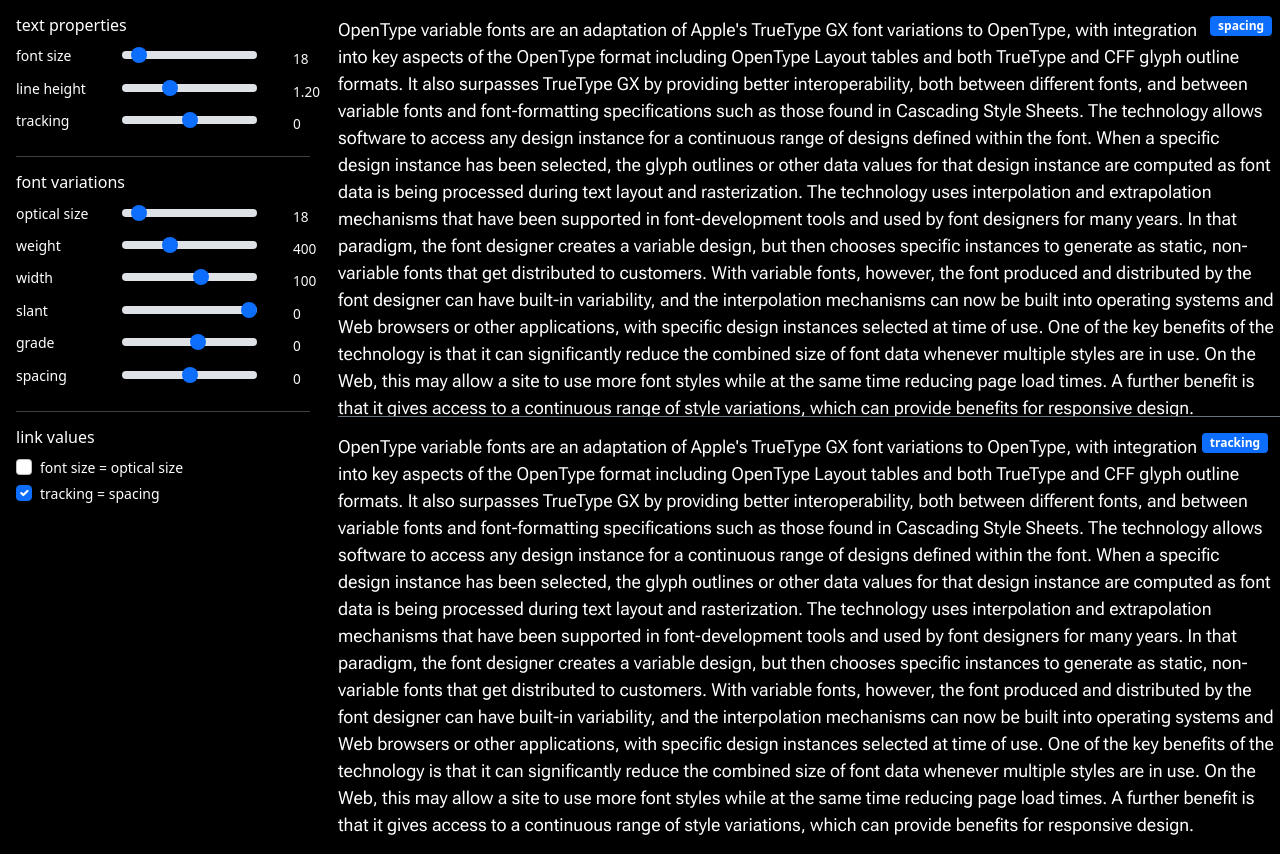
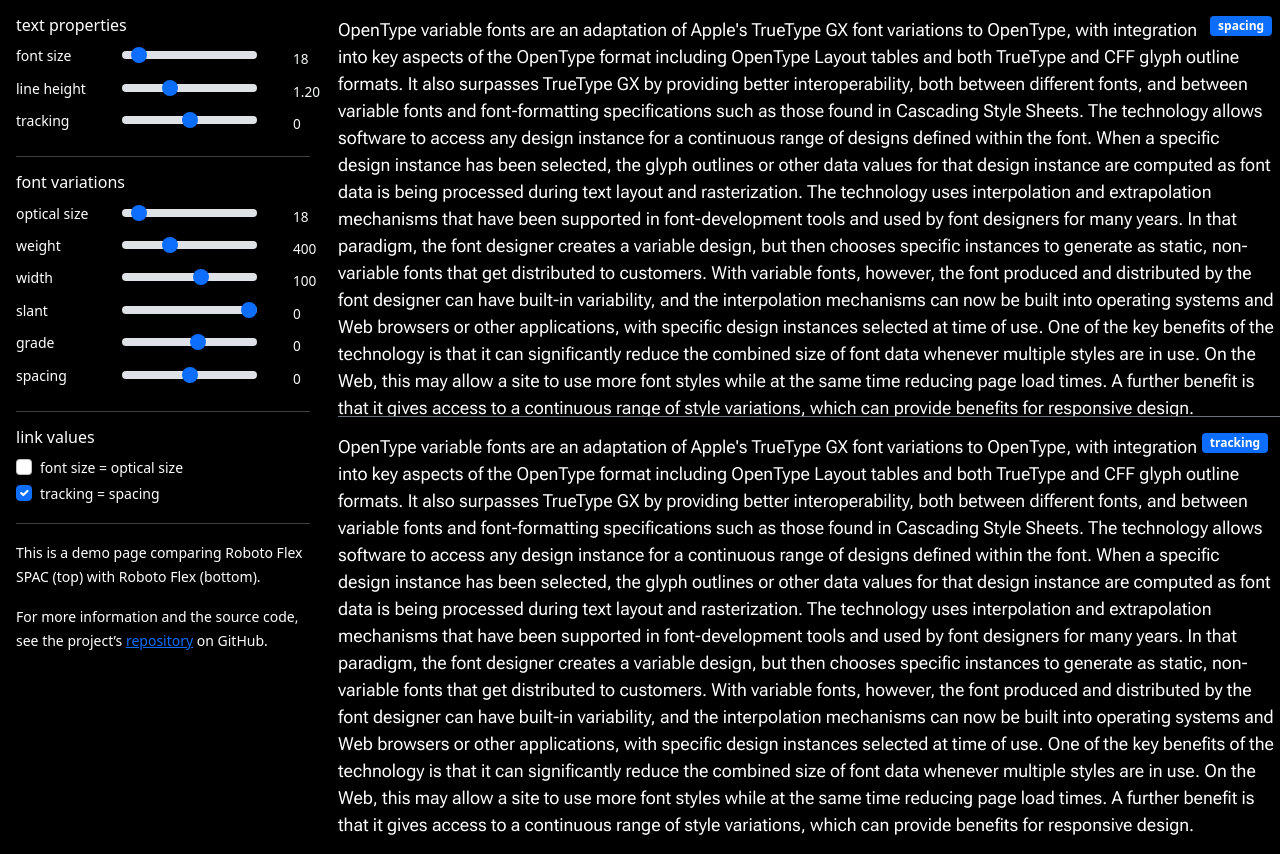
Before and after one commit to googlefonts/roboto-flex-spacing-axis-demo, a plain HTML site: page index.html in a window 1280 px wide. Drawn offline with nearby package versions, Linux system fonts and the light colour scheme.

Commit message:
adding link to repository in test page, edits to the README

```diff
--- a/index.html
+++ b/index.html
@@ -149,21 +149,6 @@
         <div class="col-4 col-lg-3">
 
           <h3 class='h6'>text properties</h3>
-          <!--
-          <div class="row">
-            <div class="col-12">
-              <button class="btn btn-sm dropdown-toggle px-3 py-1" type="button" id="sampletext" data-bs-toggle="dropdown" aria-expanded="false">sample text</button>
-              <div class="dropdown mb-3">
-                <ul class="dropdown-menu dropdown-menu-dark" aria-labelledby="sampletext">
-                  <li><a class='dropdown-item small py-0' href='#' data-sample='paragraph'>paragraph text</a></li>
-                  <li><a class='dropdown-item small py-0' href='#' data-sample='uc-uc'>uppercase / uppercase</a></li>
-                  <li><a class='dropdown-item small py-0' href='#' data-sample='lc-lc'>lowercase / lowercase</a></li>
-                  <li><a class='dropdown-item small py-0' href='#' data-sample='uc-lc'>uppercase / lowercase</a></li>
-                </ul>
-              </div>
-            </div>
-          </div>
-          -->
           <div class="row">
             <div class="col-4">
               <label for="fontsize" class="form-label"><small>font size</small></label>
@@ -300,6 +285,11 @@
             </div>
           </div>
 
+          <hr/>
+
+          <p><small>This is a demo page comparing Roboto Flex SPAC (top) with Roboto Flex (bottom).</small></p>
+          <p><small>For more information and the source code, see the project’s <a href='http://github.com/gferreira/roboto-flex-spac'>repository</a> on GitHub.</small></p>
+
         </div>
 
         <div class="col-8 col-lg-9 vh-100 position-relative">
```
Also changed, not shown: 1 other file.
